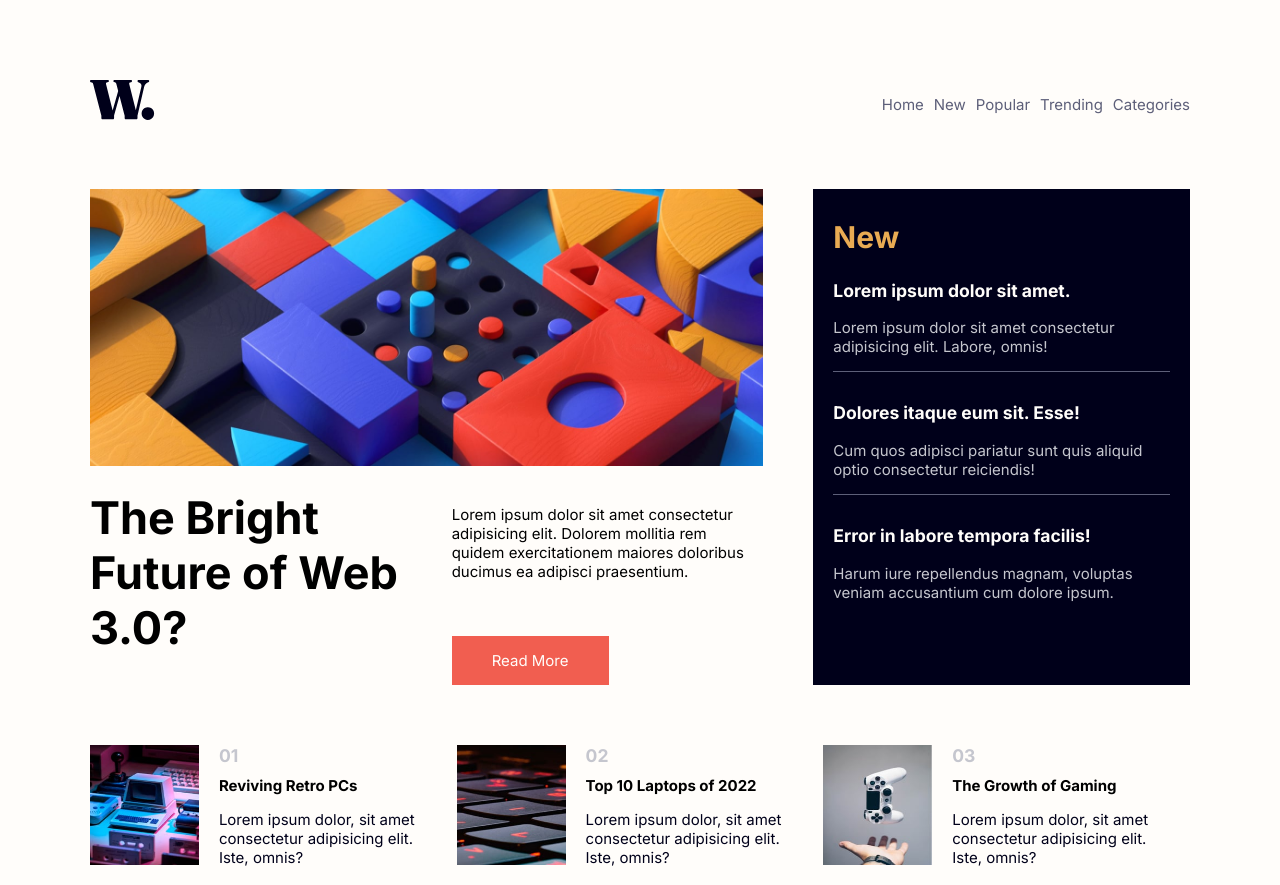
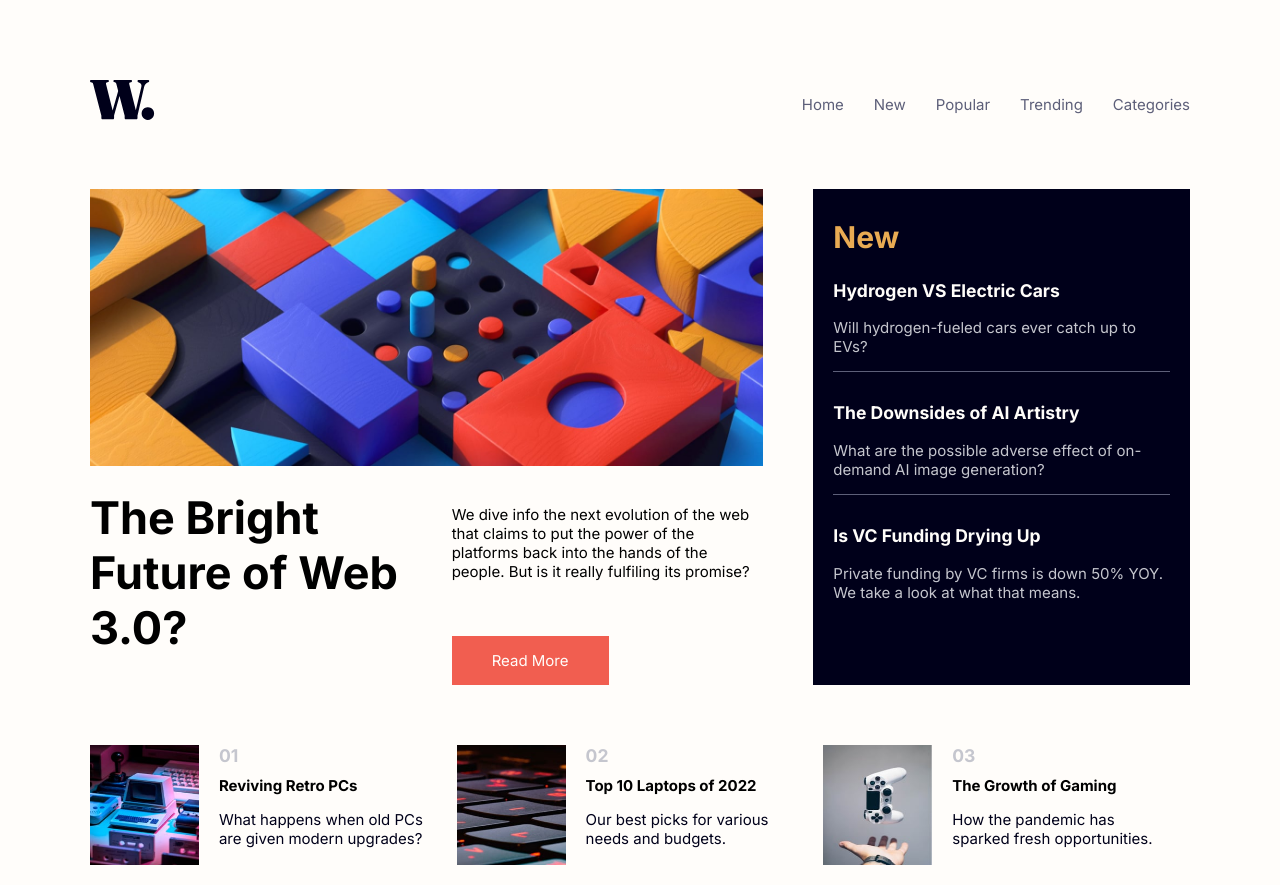
Before and after one commit to siranuryesilirmak/CSS-Project, a plain HTML site: page index.html in a window 1280 px wide. Drawn offline with Linux system fonts and the light colour scheme.

Commit message:
tasarımı düzenlendi.

```diff
--- a/index.html
+++ b/index.html
@@ -46,7 +46,7 @@
           <h1>The Bright Future of Web 3.0?</h1>
         </div>
         <div class="item item-detail">
-          <p>Lorem ipsum dolor sit amet consectetur adipisicing elit. Dolorem mollitia rem quidem exercitationem maiores doloribus ducimus ea adipisci praesentium.</p>
+          <p>We dive info the next evolution of the web that claims to put the power of the platforms back into the hands of the people. But is it really fulfiling its promise?</p>
           <a href="" class="btn">Read More</a>
         </div>
       </div>
@@ -56,16 +56,16 @@
   <aside>
     <h2>New</h2>
     <div class="item">
-      <h3>Lorem ipsum dolor sit amet.</h3>
-      <p>Lorem ipsum dolor sit amet consectetur adipisicing elit. Labore, omnis!</p>
+      <h3>Hydrogen VS Electric Cars</h3>
+      <p>Will hydrogen-fueled cars ever catch up to EVs?</p>
     </div>
     <div class="item">
-      <h3>Dolores itaque eum sit. Esse!</h3>
-      <p>Cum quos adipisci pariatur sunt quis aliquid optio consectetur reiciendis!</p>
+      <h3>The Downsides of AI Artistry</h3>
+      <p>What are the possible adverse effect of on-demand AI image generation?</p>
     </div>
     <div class="item bt-none">
-      <h3>Error in labore tempora facilis!</h3>
-      <p>Harum iure repellendus magnam, voluptas veniam accusantium cum dolore ipsum.</p>
+      <h3>Is VC Funding Drying Up</h3>
+      <p>Private funding by VC firms is down 50% YOY. We take a look at what that means.</p>
     </div>
   </aside>
 </main>
@@ -76,7 +76,7 @@
     <div>
       <h3>01</h3>
       <h4>Reviving Retro PCs</h4>
-      <p>Lorem ipsum dolor, sit amet consectetur adipisicing elit. Iste, omnis?</p>
+      <p>What happens when old PCs are given modern upgrades?</p>
     </div>
   </div>
   <div class="item">
@@ -84,7 +84,7 @@
     <div>
       <h3>02</h3>
       <h4>Top 10 Laptops of 2022</h4>
-      <p>Lorem ipsum dolor, sit amet consectetur adipisicing elit. Iste, omnis?</p>
+      <p>Our best picks for various needs and budgets.</p>
     </div>
   </div>
   <div class="item">
@@ -92,7 +92,7 @@
     <div>
       <h3>03</h3>
       <h4>The Growth of Gaming</h4>
-      <p>Lorem ipsum dolor, sit amet consectetur adipisicing elit. Iste, omnis?</p>
+      <p>How the pandemic has sparked fresh opportunities.</p>
     </div>
   </div>
 </footer>
--- a/style.css
+++ b/style.css
@@ -61,7 +61,7 @@ nav {
 nav > ul {
   list-style: none;
   display: flex;
-  gap: 10px;
+  gap: 30px;
 }
 
 a {
@@ -70,7 +70,7 @@ a {
 }
 
 nav > ul > li > a:hover {
-  text-decoration: underline;
+  color: var(--soft-red);
 }
 /*nav-end*/
 
@@ -115,9 +115,16 @@ a.btn {
   background-color: var(--soft-red);
   color: var(--off-white);
 }
+
+a.btn:hover {
+  background-color: var(--very-dark-blue);
+}
 /*Section-End*/
 
 /*Aside*/
+aside > .item > h3:hover{
+  color: var(--soft-orange);
+}
 
 .container>aside {
   padding: 20px;
@@ -150,6 +157,7 @@ aside > .item > p {
 /*Footer*/
 footer.container {
   gap:0;
+  margin-bottom: 20px;
 }
 footer.container>.item {
   display: flex;
@@ -174,6 +182,9 @@ footer.container > .item  h3 {
 
 footer.container > .item  h4 {
   margin: 10px 0 0;
+}
+h4:hover {
+  color: var(--soft-red);
 }
 
 footer.container > .item  p {
```
